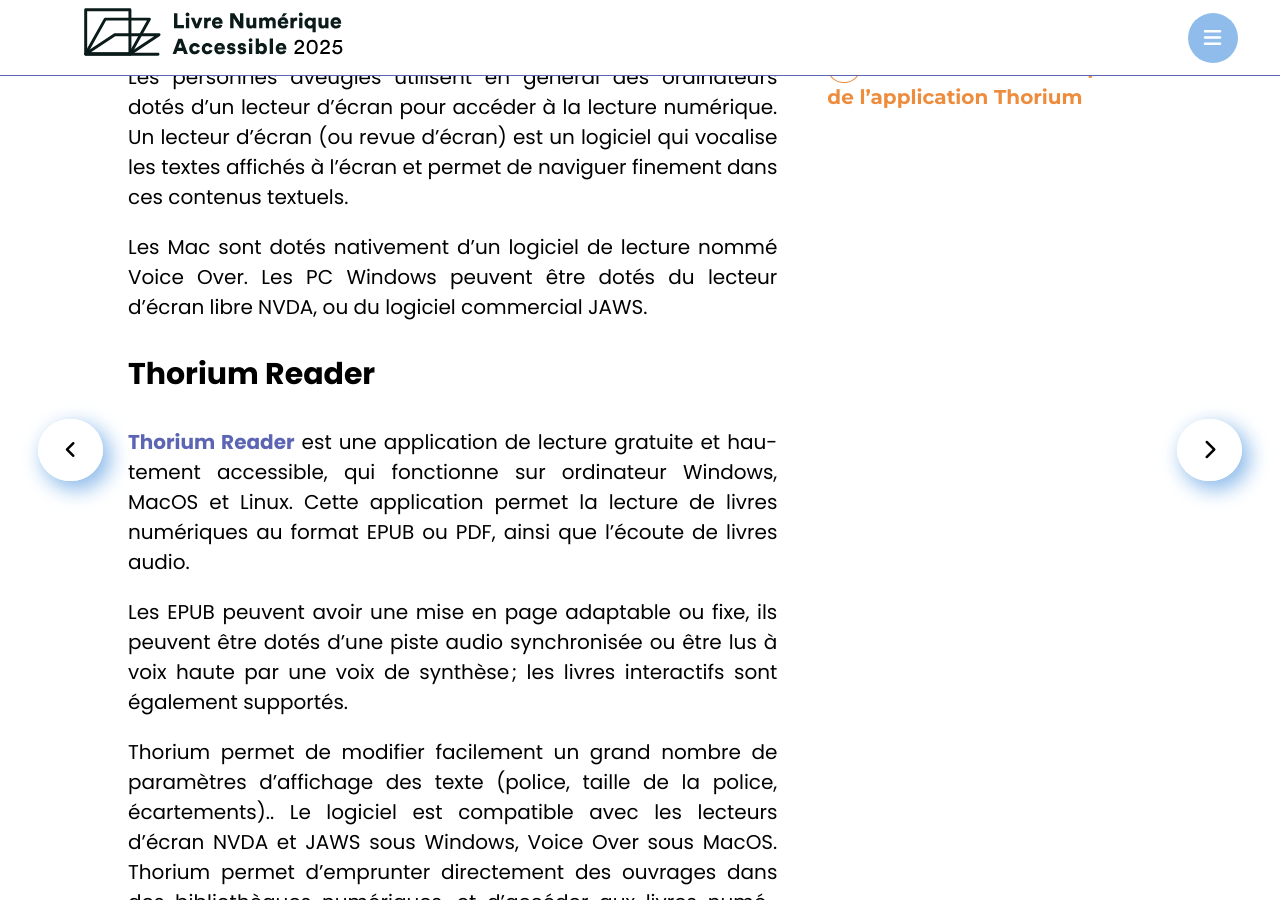
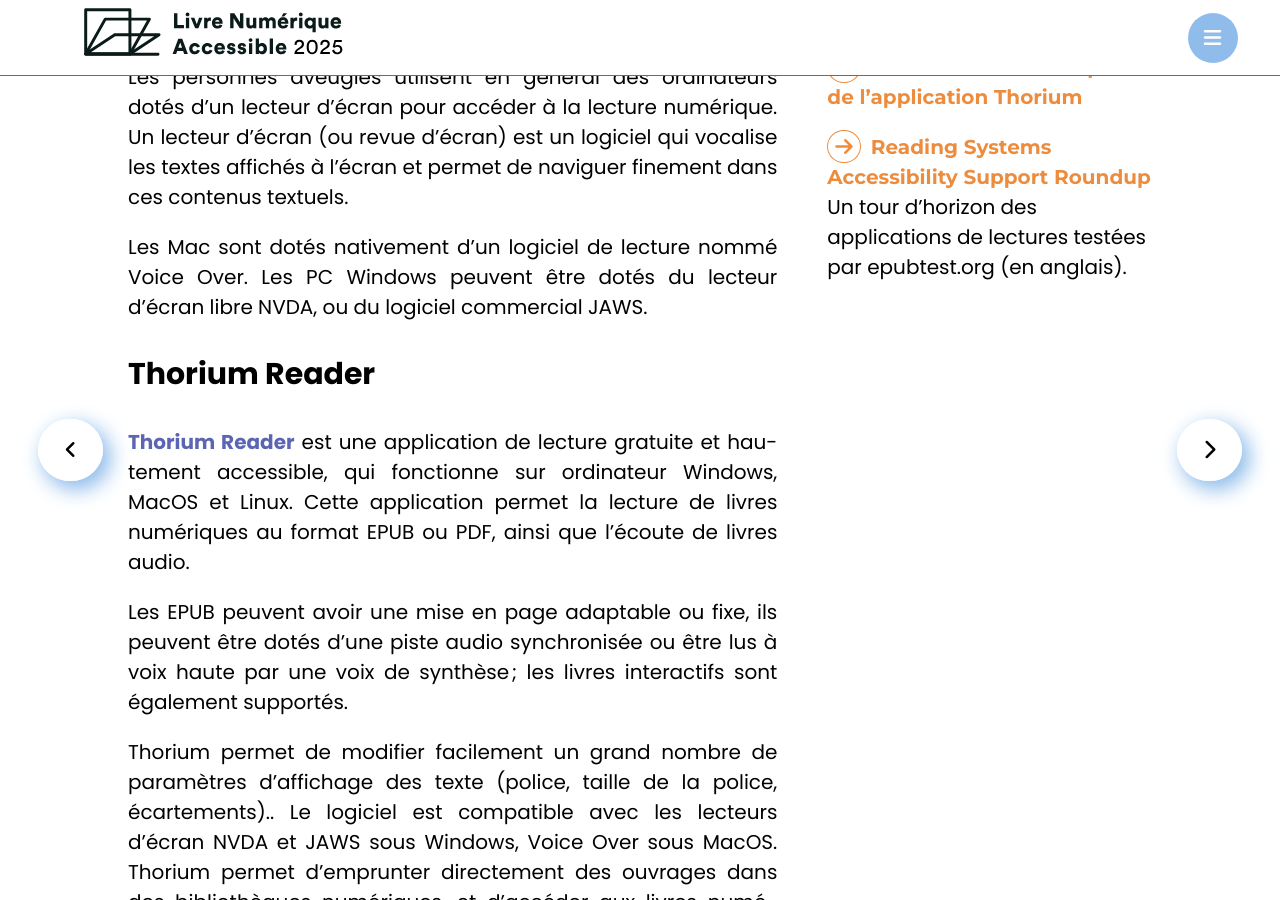
Before and after one commit to edition-accessible/lina25, a Jekyll site: the page built from pages/lire.md, in a window 1280 px wide and 900 px high, scrolled down 1705 px. Built offline with Jekyll 4.4.1, drawn with Linux system fonts in a browser that asks for light colours; nearby versions of some CDN libraries.

Commit message:
Update lire.md
ajoute la ressource Inclusive publishing RS roundUp

```diff
--- a/pages/lire.md
+++ b/pages/lire.md
@@ -59,4 +59,8 @@
 
 <a href="https://edrlab.github.io/thorium-reader-doc/fr/" class="link color_orange">Documentation complète de l’application Thorium</a>
 
+<a href="https://inclusivepublishing.org/rs-accessibility/" class="link color_orange">Reading Systems Accessibility Support Roundup</a> Un tour d'horizon des applications de lectures testées par epubtest.org (en anglais).
+
+
+
 </section>
```
